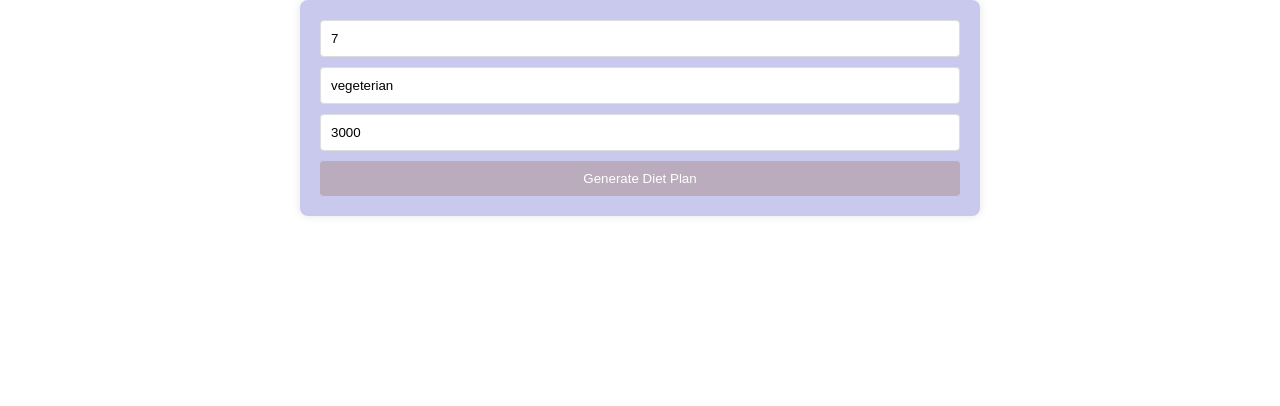
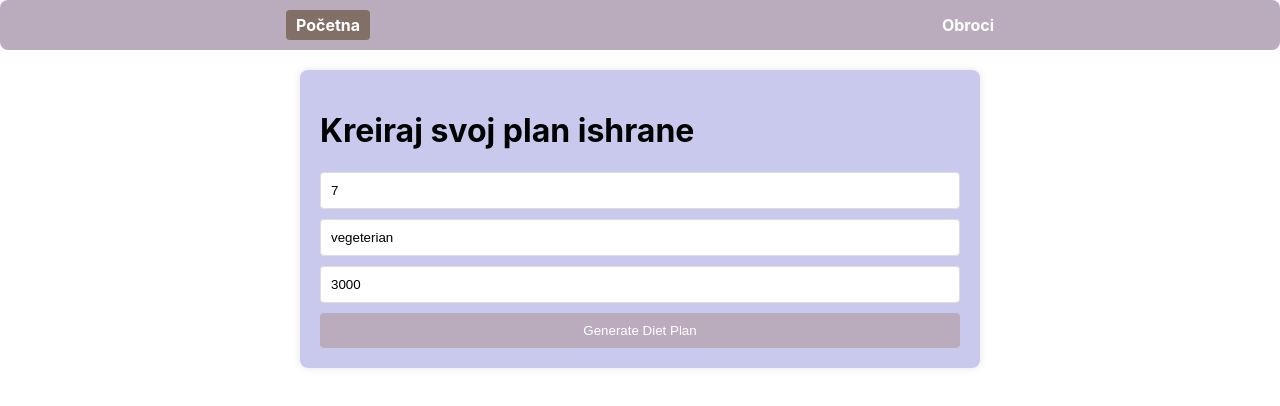
Before and after one commit to elab-development/internet-tehnologije-projekat-gptnutricionista_2018_0084, a React (Create React App) app in the folder reactapp/: page / in a window 1280 px wide. Shown: the top 406 px of the page. Built offline with nearby package versions, Linux system fonts and the light colour scheme.

Commit message:
dodata komponenta navbar

```diff
--- a/reactapp/src/App.css
+++ b/reactapp/src/App.css
@@ -7,6 +7,7 @@
   border-radius: 8px;
   overflow: hidden;
   background-color: #c9c9ee;
+  margin-top: 20px;
 }
 
 .diet-plan-generator form {
@@ -59,6 +60,7 @@
   box-shadow: 0 0 10px rgba(0, 0, 0, 0.1);
   border-radius: 8px;
   overflow: hidden;
+  margin-top: 20px;
 }
 
 .meals-container h1 {
@@ -197,6 +199,7 @@
   border-radius: 8px;
   overflow: hidden;
   background-color: #c9c9ee;
+  margin-top: 20px;
 }
 
 .meal-details-container h1 {
@@ -271,3 +274,26 @@
 .food-items h2 button:hover {
   background-color: #816f68;
 }
+
+
+.navbar {
+  display: flex;
+  justify-content: space-around;
+  align-items: center;
+  background-color: #baabbd;
+  padding: 10px 0;
+  border-radius: 8px;
+}
+
+.navbar a {
+  text-decoration: none;
+  color: white;
+  font-weight: bold;
+  margin: 0 10px;
+}
+
+.navbar a.active {
+  background-color: #816f68;
+  border-radius: 4px;
+  padding: 5px 10px;
+}
--- a/reactapp/src/App.js
+++ b/reactapp/src/App.js
@@ -4,11 +4,13 @@ import { BrowserRouter, Routes, Route } from 'react-router-dom';
 import DietPlanGenerator from './komponente/gpt/DietPlanGenerator';
 import Meals from './komponente/meals/Meals';
 import Detalji from './komponente/meals/detalji/Detalji';
+import Navbar from './komponente/Navbar';
 
 function App() {
   return (
     <div className="App">
       <BrowserRouter>
+         <Navbar></Navbar>
         <Routes>
           <Route path="/" element={<DietPlanGenerator></DietPlanGenerator>}></Route>
           <Route path="/meals/:id" element={<Detalji></Detalji>}></Route>
--- /dev/null
+++ b/reactapp/src/komponente/Navbar.jsx
@@ -0,0 +1,13 @@
+import React from 'react';
+import { Link, NavLink } from 'react-router-dom';
+
+const Navbar = () => {
+  return (
+    <div className="navbar">
+      <NavLink to="/" activeClassName="active">Početna</NavLink>
+      <NavLink to="/meals" activeClassName="active">Obroci</NavLink>
+    </div>
+  );
+};
+
+export default Navbar;
--- a/reactapp/src/komponente/gpt/DietPlanGenerator.jsx
+++ b/reactapp/src/komponente/gpt/DietPlanGenerator.jsx
@@ -34,6 +34,7 @@ const DietPlanGenerator = () => {
 
     return (
         <div className="diet-plan-generator">
+            <h1>Kreiraj svoj plan ishrane</h1>
             <form onSubmit={handleSubmit}>
             <InputField
                 name="period"
```
